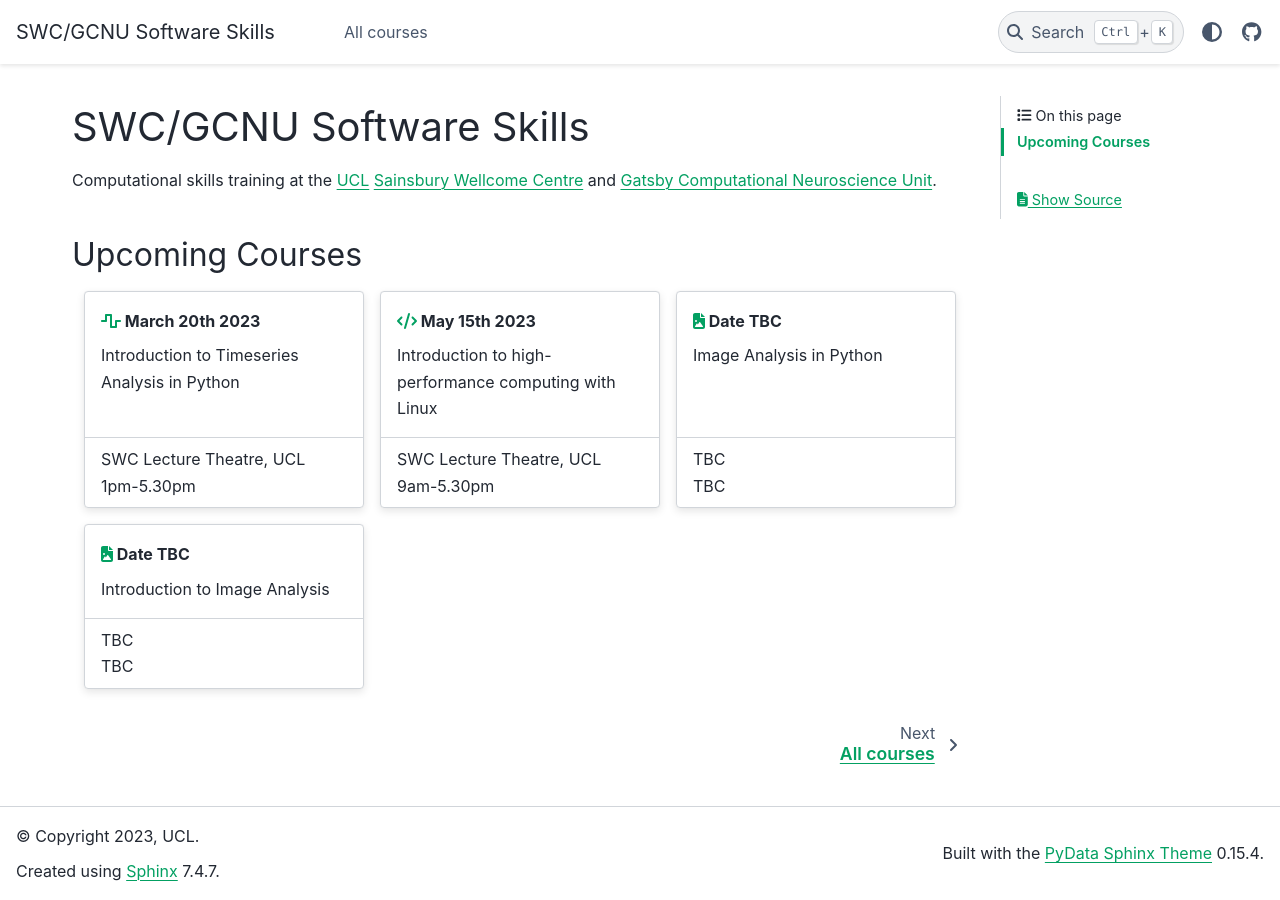
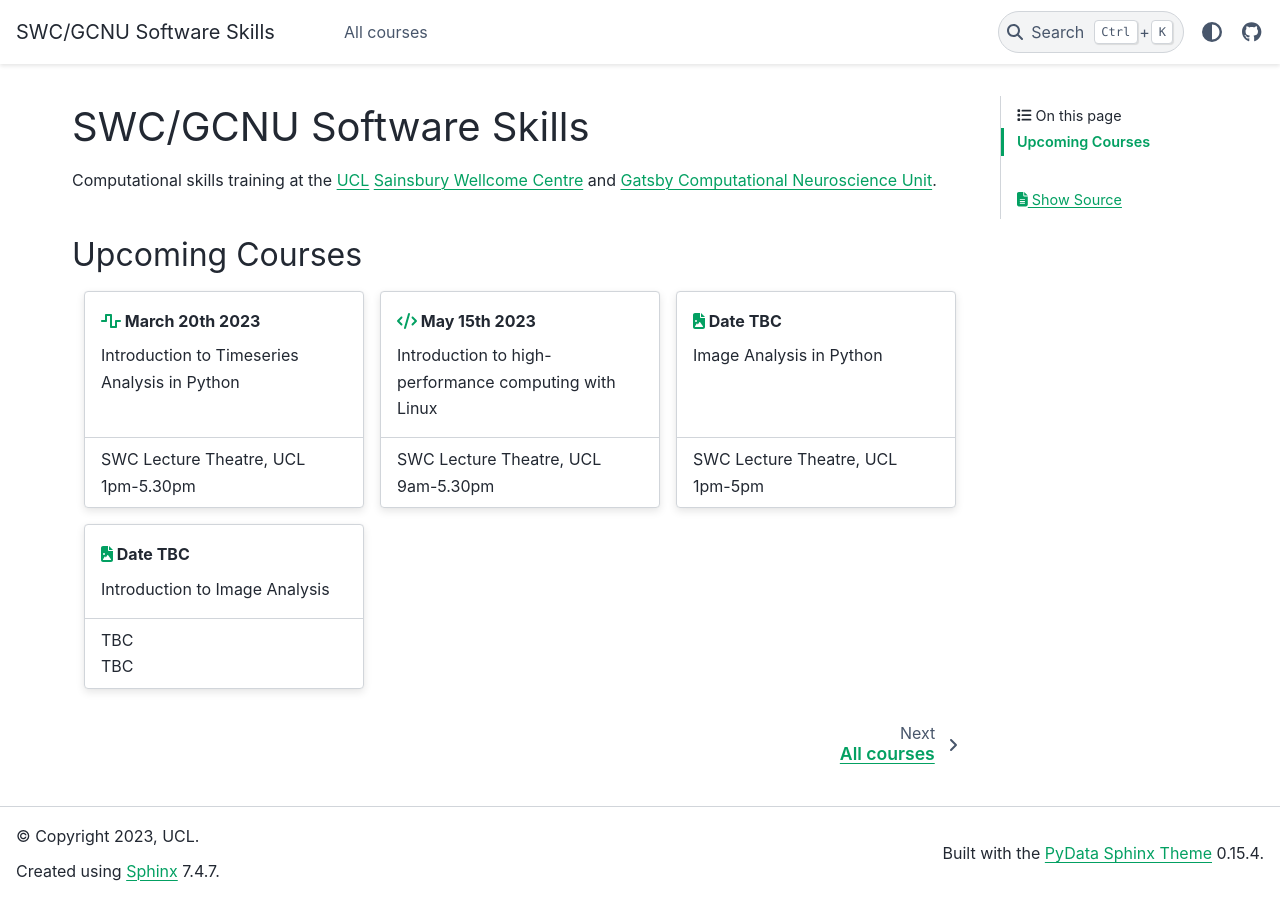
Before and after one commit to neuroinformatics-unit/software-skills, a Sphinx documentation site: the page built from docs/source/index.md, in a window 1280 px wide. Built offline with Sphinx 7.4.7 and the PyData theme 0.15.4, drawn with Linux system fonts in a browser that asks for light colours.

Commit message:
Add course date

```diff
--- a/docs/source/index.md
+++ b/docs/source/index.md
@@ -35,8 +35,8 @@ SWC Lecture Theatre, UCL <br>
 
 Image Analysis in Python
 +++
-TBC <br>
-TBC
+SWC Lecture Theatre, UCL <br>
+1pm-5pm
 :::
 
 :::{grid-item-card} {fa}`file-image;sd-text-primary` Date TBC
```
